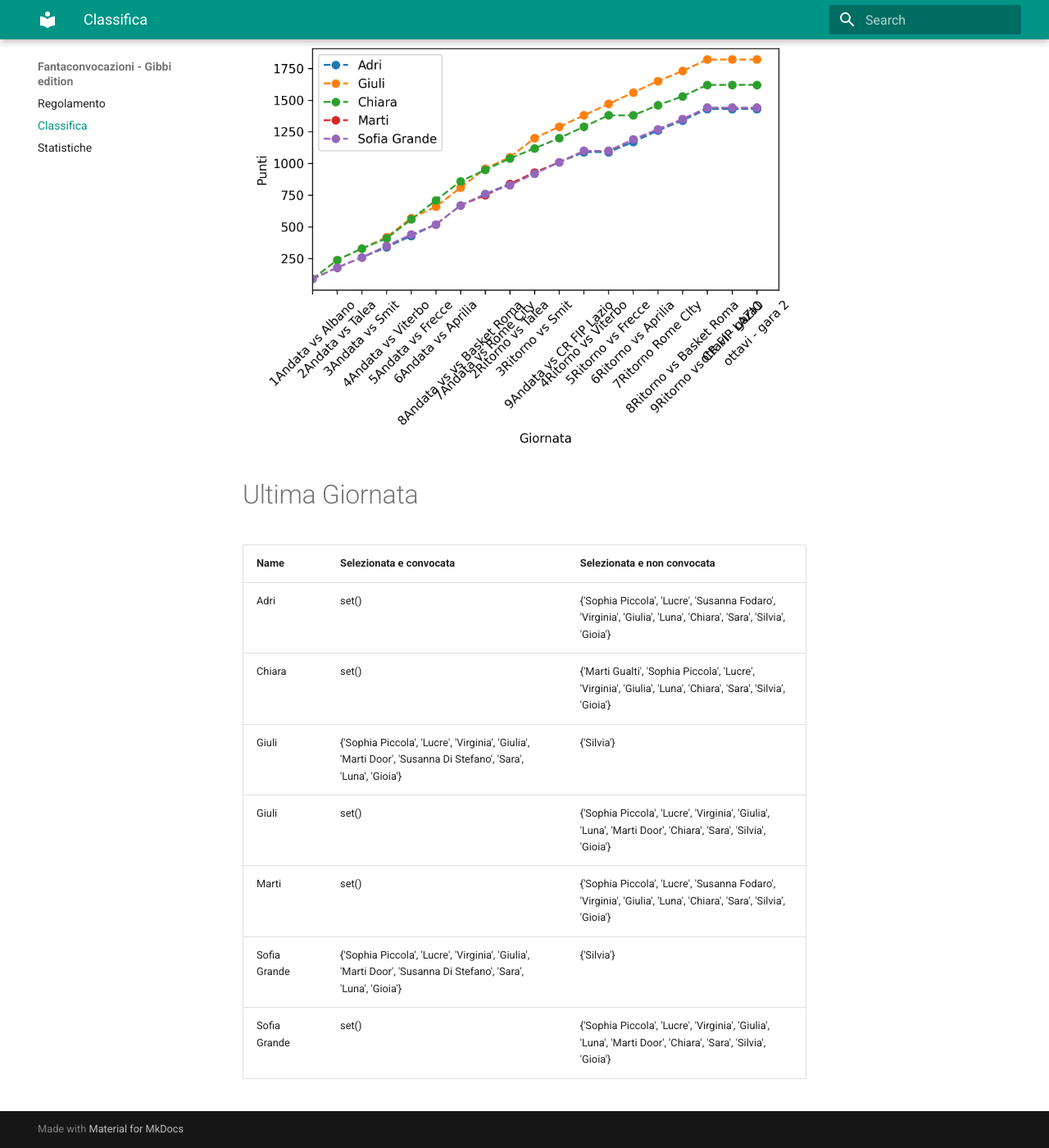
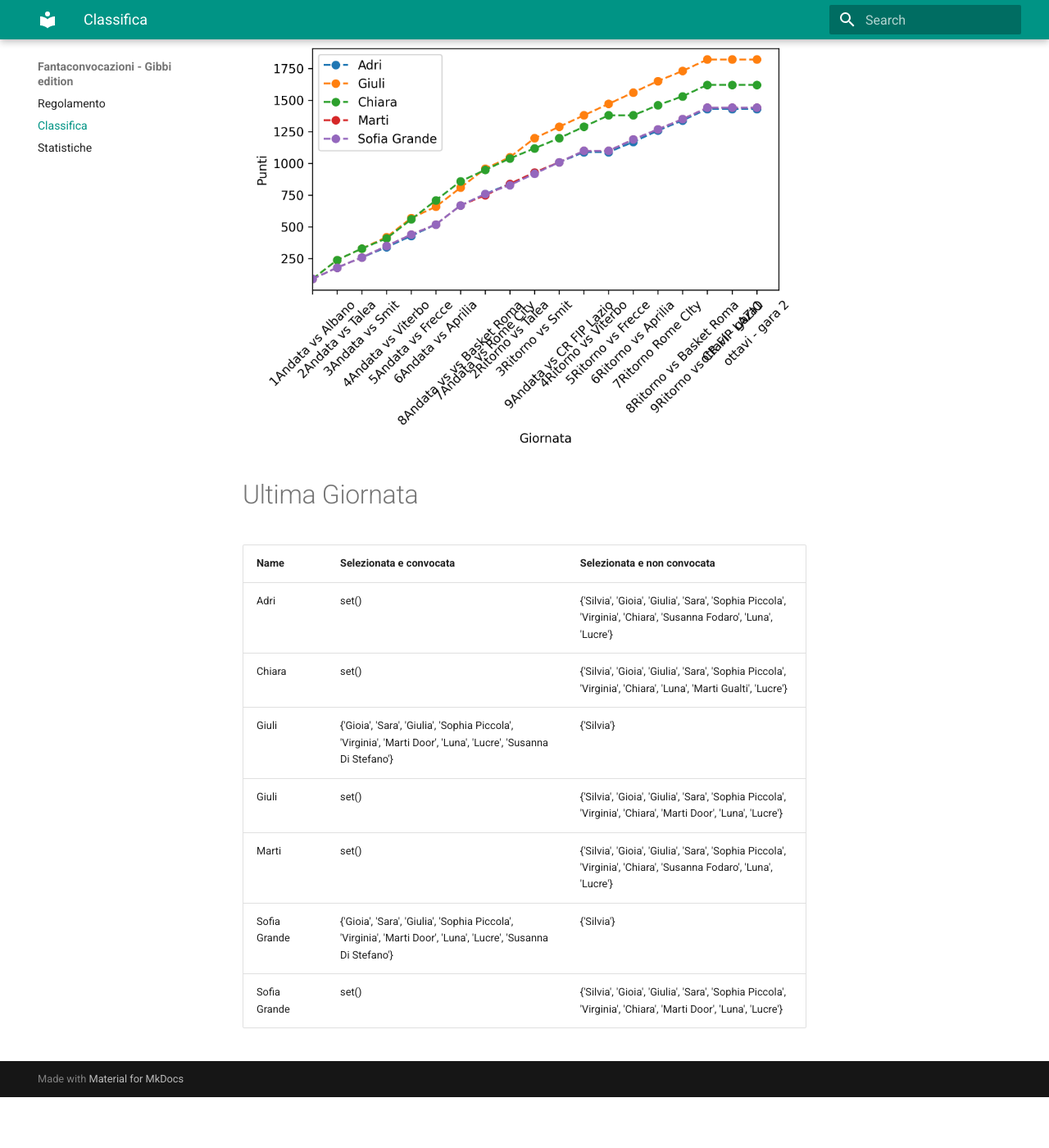
Before and after one commit to martinig94/fantagibbi, an MkDocs documentation site: the page built from docs/Classifica.md, in a window 1280 px wide and 1400 px high, scrolled down 565 px. Shown: the whole window at 82% size. Built offline with MkDocs 1.6.1 and Material for MkDocs 9.7.7, drawn with Linux system fonts in a browser that asks for light colours; after the commit the page ends 1903 px from its top, so only the background shows below that.

Commit message:
Auto-update from main.py

```diff
--- a/docs/Classifica.md
+++ b/docs/Classifica.md
@@ -18,11 +18,11 @@
 <!-- START_TABLE CORRECT -->
 | Name         | Selezionata e convocata                                                                                        | Selezionata e non convocata                                                                                      |
 |:-------------|:---------------------------------------------------------------------------------------------------------------|:-----------------------------------------------------------------------------------------------------------------|
-| Adri         | set()                                                                                                          | {'Sophia Piccola', 'Lucre', 'Susanna Fodaro', 'Virginia', 'Giulia', 'Luna', 'Chiara', 'Sara', 'Silvia', 'Gioia'} |
-| Chiara       | set()                                                                                                          | {'Marti Gualti', 'Sophia Piccola', 'Lucre', 'Virginia', 'Giulia', 'Luna', 'Chiara', 'Sara', 'Silvia', 'Gioia'}   |
-| Giuli        | {'Sophia Piccola', 'Lucre', 'Virginia', 'Giulia', 'Marti Door', 'Susanna Di Stefano', 'Sara', 'Luna', 'Gioia'} | {'Silvia'}                                                                                                       |
-| Giuli        | set()                                                                                                          | {'Sophia Piccola', 'Lucre', 'Virginia', 'Giulia', 'Luna', 'Marti Door', 'Chiara', 'Sara', 'Silvia', 'Gioia'}     |
-| Marti        | set()                                                                                                          | {'Sophia Piccola', 'Lucre', 'Susanna Fodaro', 'Virginia', 'Giulia', 'Luna', 'Chiara', 'Sara', 'Silvia', 'Gioia'} |
-| Sofia Grande | {'Sophia Piccola', 'Lucre', 'Virginia', 'Giulia', 'Marti Door', 'Susanna Di Stefano', 'Sara', 'Luna', 'Gioia'} | {'Silvia'}                                                                                                       |
-| Sofia Grande | set()                                                                                                          | {'Sophia Piccola', 'Lucre', 'Virginia', 'Giulia', 'Luna', 'Marti Door', 'Chiara', 'Sara', 'Silvia', 'Gioia'}     |
+| Adri         | set()                                                                                                          | {'Silvia', 'Gioia', 'Giulia', 'Sara', 'Sophia Piccola', 'Virginia', 'Chiara', 'Susanna Fodaro', 'Luna', 'Lucre'} |
+| Chiara       | set()                                                                                                          | {'Silvia', 'Gioia', 'Giulia', 'Sara', 'Sophia Piccola', 'Virginia', 'Chiara', 'Luna', 'Marti Gualti', 'Lucre'}   |
+| Giuli        | {'Gioia', 'Sara', 'Giulia', 'Sophia Piccola', 'Virginia', 'Marti Door', 'Luna', 'Lucre', 'Susanna Di Stefano'} | {'Silvia'}                                                                                                       |
+| Giuli        | set()                                                                                                          | {'Silvia', 'Gioia', 'Giulia', 'Sara', 'Sophia Piccola', 'Virginia', 'Chiara', 'Marti Door', 'Luna', 'Lucre'}     |
+| Marti        | set()                                                                                                          | {'Silvia', 'Gioia', 'Giulia', 'Sara', 'Sophia Piccola', 'Virginia', 'Chiara', 'Susanna Fodaro', 'Luna', 'Lucre'} |
+| Sofia Grande | {'Gioia', 'Sara', 'Giulia', 'Sophia Piccola', 'Virginia', 'Marti Door', 'Luna', 'Lucre', 'Susanna Di Stefano'} | {'Silvia'}                                                                                                       |
+| Sofia Grande | set()                                                                                                          | {'Silvia', 'Gioia', 'Giulia', 'Sara', 'Sophia Piccola', 'Virginia', 'Chiara', 'Marti Door', 'Luna', 'Lucre'}     |
 <!-- END_TABLE CORRECT -->
```
